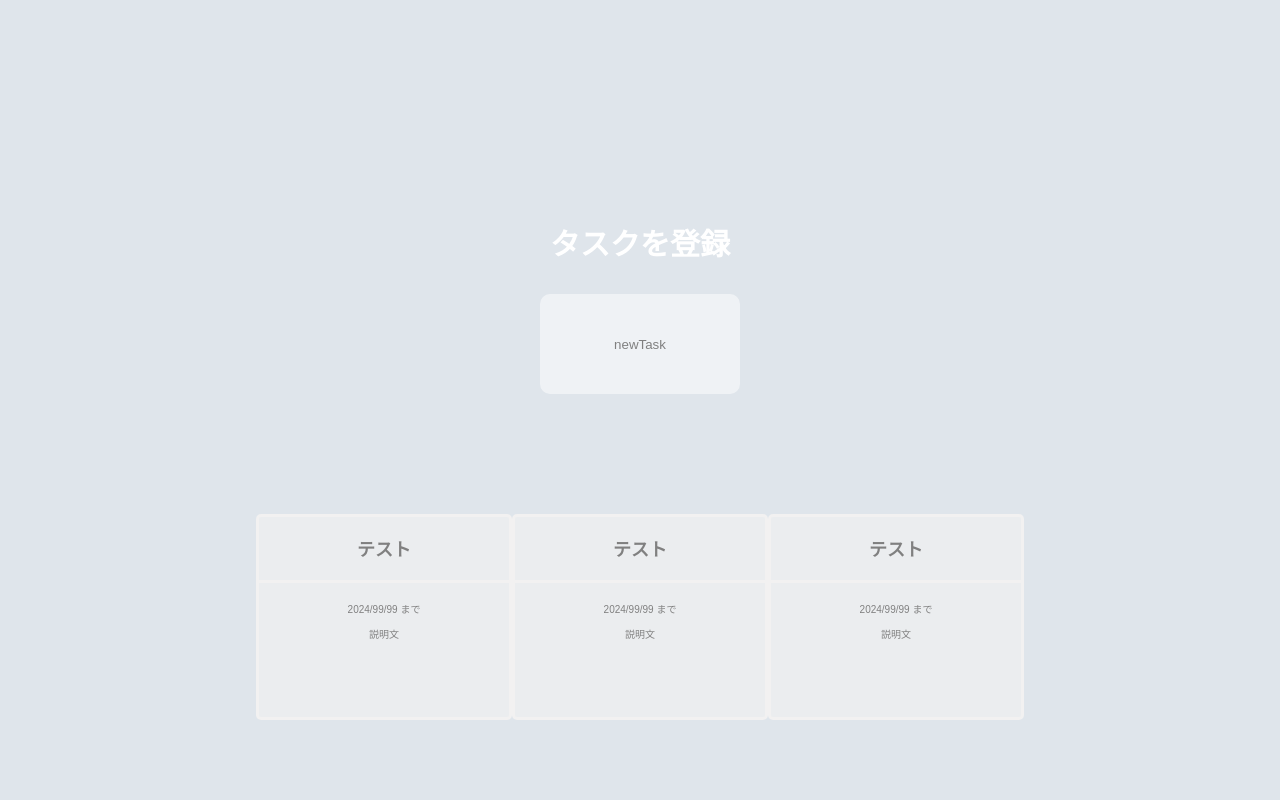
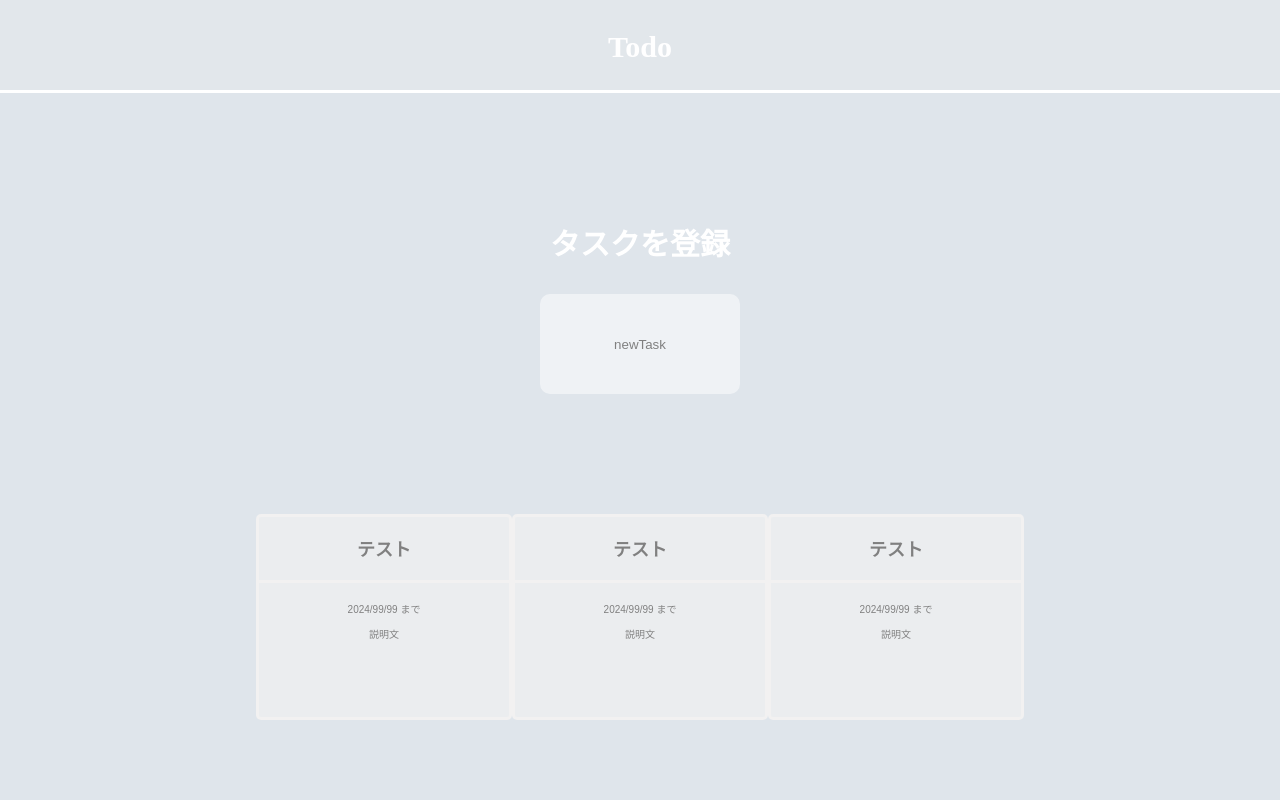
Before and after one commit to MuRaKaMi5253161/cording_test, a React (Create React App) app: page / in a window 1280 px wide. Shown: the top 800 px of the page. Built offline with nearby package versions, Linux system fonts and the light colour scheme; the HTML template or start-up script is replaced by a standard one.

Commit message:
ルーティング実装

```diff
--- a/src/App.tsx
+++ b/src/App.tsx
@@ -8,9 +8,12 @@ import {
 import Login from './pages/Login/Login';
 import Todo from './pages/Todo/Todo';
 import SignUp from './pages/SignUp/SignUp';
+import TodoHeader from './components/header/TodoHeader';
 
 function App() {
   return (
+    <div>
+      <TodoHeader />
       <Router>
         <div className="App">
           <Routes>
@@ -20,6 +23,7 @@ function App() {
           </Routes>
         </div>
       </Router>
+    </div>
   );
 }
 
```
